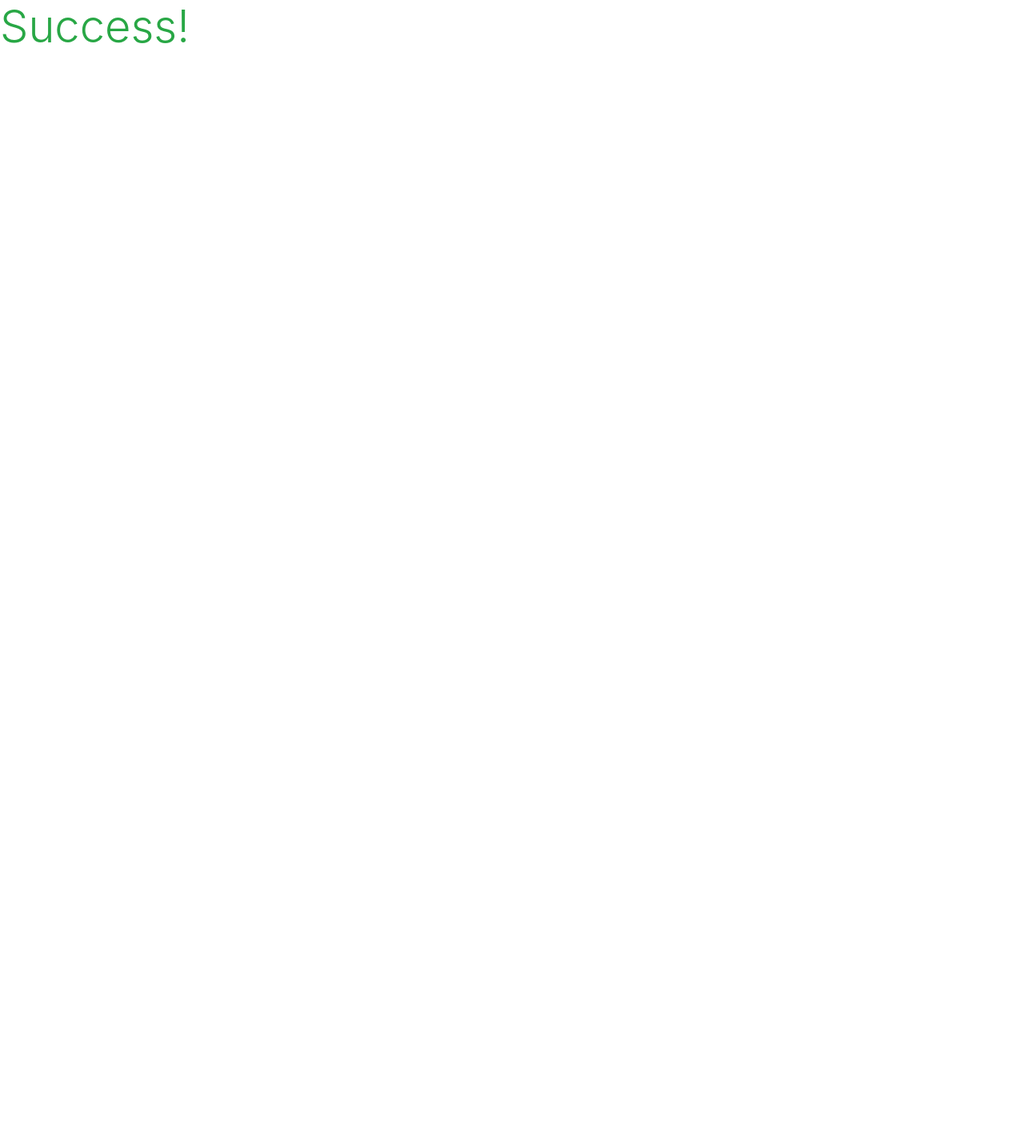
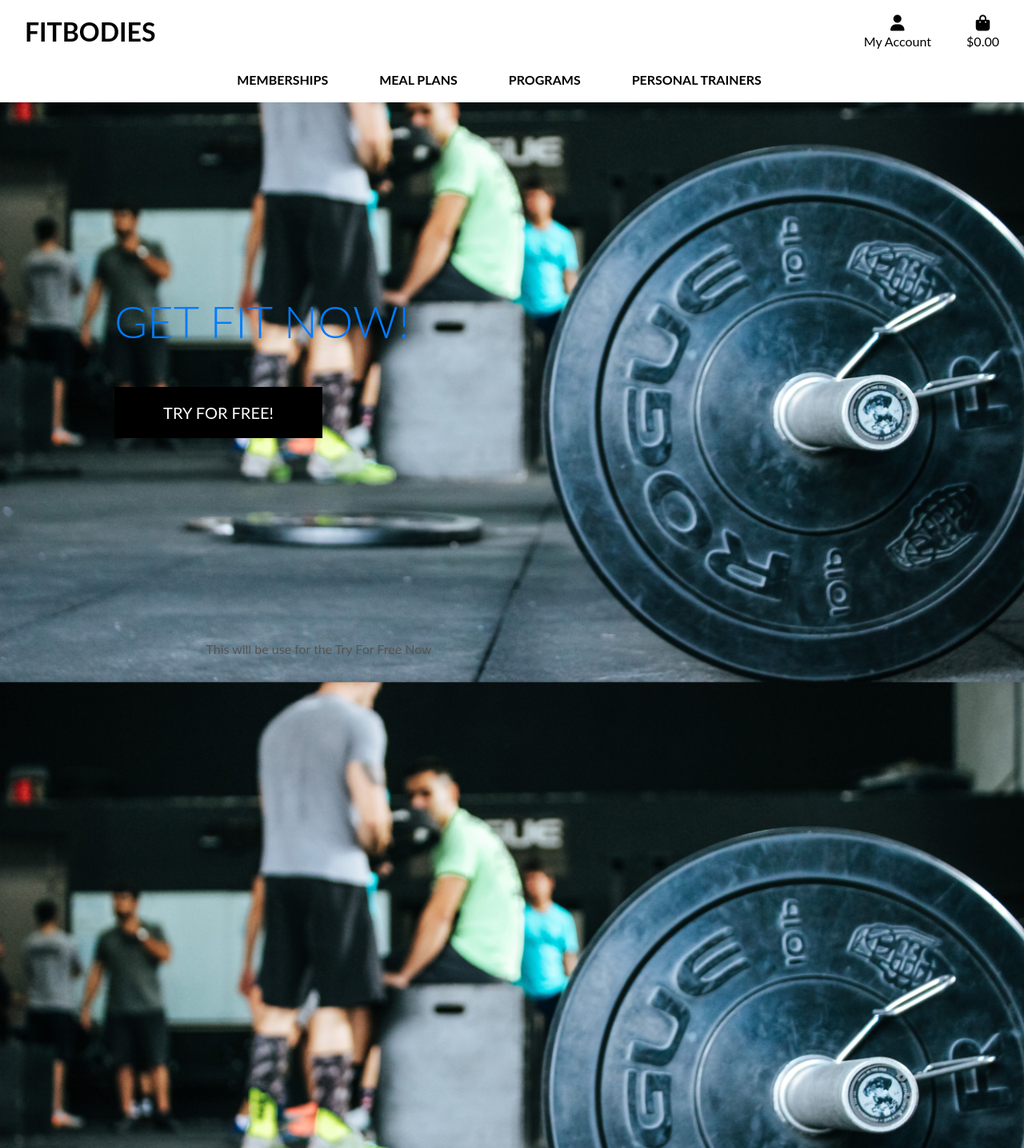
Before and after one commit to rfpotrero/fitbodies, a Django app: page / in a window 1280 px wide. Before the commit the page is almost empty. Shown: the whole page at 80% size. Before the commit the page ends 54 px from the top, so only its background shows below. Run offline with Django 3.2, Linux system fonts and the light colour scheme; some libraries are stand-ins or nearby versions.

Commit message:
style: Add static and media folder for images/css
Adding media, static and inlcudes folders. Styling the Index page, base
and nav bars. #6

```diff
--- a/home/templates/home/index.html
+++ b/home/templates/home/index.html
@@ -1,6 +1,30 @@
 {% extends "base.html" %}
 {% load static %}
 
+{% block page_header %}
+    <div class="container header-container">
+        <div class="row">
+            <div class="col"></div>
+        </div>
+    </div>
+{% endblock %}
+
 {% block content %}
-    <h1 class="display-4 text-success">Success!</h1>
+<div class="container h-100">
+    <div class="row h-100">
+        <div class="col-7 col-md-6 my-auto">
+            <h1 class="display-4 logo-font text-primary">
+                Get Fit now!
+            </h1>
+            <div class="my-5">
+                <h4>
+                    <a href="" class="shop-now-button btn btn-lg rounded-0 text-uppercase py-3">Try for Free!</a>
+                </h4>
+            </div>
+        </div>
+    </div>
+    <div class="container h-100">
+        <p>This will be use for the Try For Free Now</p>
+    </div>
+</div>
 {% endblock %}
--- /dev/null
+++ b/home/templates/includes/main-nav.html
@@ -0,0 +1,24 @@
+<div class="collapse navbar-collapse" id="main-nav">
+    <ul class="navbar-nav w-auto mx-auto">
+        <li class="nav-item">
+            <a class="logo-font font-weight-bold nav-link text-black mr-5" href="#" id="memberships-link" aria-haspopup="true" aria-expanded="false">
+                Memberships
+            </a>
+        </li>
+        <li class="nav-item">
+            <a class="logo-font font-weight-bold nav-link text-black mr-5" href="#" id="mealplans-link" aria-haspopup="true" aria-expanded="false">
+                Meal Plans
+            </a>
+        </li>
+        <li class="nav-item">
+            <a class="logo-font font-weight-bold nav-link text-black mr-5" href="#" id="programs-link" aria-haspopup="true" aria-expanded="false">
+                Programs
+            </a>
+        </li>
+        <li class="nav-item">
+            <a class="logo-font font-weight-bold nav-link text-black mr-5" href="#" id="personaltrainers-link" aria-haspopup="true" aria-expanded="false">
+                Personal Trainers
+            </a>
+        </li>
+    </ul>
+</div>
--- /dev/null
+++ b/home/templates/includes/mobile-top-header.html
@@ -0,0 +1,34 @@
+<li class="list-inline-item dropdown">
+    <a class="text-black nav-link d-block d-lg-none" href="#" id="user-options" data-toggle="dropdown" aria-haspopup="true" aria-expanded="false">
+        <div class="text-center">
+            <div><i class="fas fa-user fa-lg"></i></div>
+            <p class="my-0">My Account</p>
+        </div>
+    </a>
+    <div class="dropdown-menu border-0" aria-labelledby="user-options">
+        {% if request.user.is_authenticated %}
+            {% if request.user.is_superuser %}
+                <a href="{% url 'account_logout' %}" class="dropdown-item">Product Management</a>
+            {% endif %}
+            <a href="{% url 'profile' %}" class="dropdown-item">My Profile</a>
+            <a href="{% url 'account_logout' %}" class="dropdown-item">Logout</a>
+        {% else %}
+            <a href="{% url 'account_signup' %}" class="dropdown-item">Register</a>
+            <a href="{% url 'account_login' %}" class="dropdown-item">Login</a>
+        {% endif %}
+    </div>
+</li>
+<li class="list-inline-item">
+    <a class="{% if grand_total %}text-primary font-weight-bold{% else %}text-black{% endif %} nav-link d-block d-lg-none" href="">
+        <div class="text-center">
+            <div><i class="fas fa-shopping-bag fa-lg"></i></div>
+            <p class="my-0">
+                {% if grand_total %}
+                    ${{ grand_total|floatformat:2 }}
+                {% else %}
+                    $0.00
+                {% endif %}
+            </p>
+        </div>
+    </a>
+</li>
--- /dev/null
+++ b/static/css/base.css
@@ -0,0 +1,81 @@
+html {
+    height: 100%;
+}
+
+body {
+    background: url('/media/homepage_background_cropped.jpg') no-repeat center center fixed;
+    background-size: cover;
+    height: calc(100vh - 164px);
+    color: #555;
+    font-family: 'Lato';
+}
+
+/* from Bulma */
+.icon {
+    align-items: center;
+    display: inline-flex;
+    justify-content: center;
+    height: 1.5rem;
+    width: 1.5rem;
+}
+
+.logo-font {
+    text-transform: uppercase;
+}
+
+.main-logo-link {
+    width: fit-content;
+}
+
+.shop-now-button {
+    background: black;
+    color: white;
+    min-width: 260px;
+}
+
+.btn-black {
+    background: black;
+    color: white;
+}
+
+.shop-now-button:hover,
+.shop-now-button:active,
+.shop-now-button:focus,
+.btn-black:hover,
+.btn-black:active,
+.btn-black:focus {
+    background: #222;
+    color: white;
+}
+
+.text-black {
+    color: #000 !important;
+}
+
+.border-black {
+    border: 1px solid black !important;
+}
+
+/* -------------------------------- Media Queries */
+
+/* Slightly larger container on xl screens */
+@media (min-width: 1200px) {
+  .container {
+    max-width: 80%;
+  }
+}
+
+/* fixed top navbar only on medium and up */
+@media (min-width: 992px) {
+    .fixed-top-desktop-only {
+        position: fixed;
+        top: 0;
+        right: 0;
+        left: 0;
+        z-index: 1030;
+    }
+
+    .header-container {
+        padding-top: 164px;
+    }
+}
--- a/templates/base.html
+++ b/templates/base.html
@@ -15,12 +15,14 @@
 
     {% block corecss %}
         <link rel="stylesheet" href="https://stackpath.bootstrapcdn.com/bootstrap/4.4.1/css/bootstrap.min.css" integrity="sha384-Vkoo8x4CGsO3+Hhxv8T/Q5PaXtkKtu6ug5TOeNV6gBiFeWPGFN9MuhOf23Q9Ifjh" crossorigin="anonymous">
+        <link rel="stylesheet" href="{% static 'css/base.css' %}">
     {% endblock %}
 
     {% block extra_css %}
     {% endblock %}
 
     {% block corejs %}
+        <script src="https://kit.fontawesome.com/b51a935537.js" crossorigin="anonymous"></script>
         <script src="https://code.jquery.com/jquery-3.4.1.slim.min.js" integrity="sha384-J6qa4849blE2+poT4WnyKhv5vZF5SrPo0iEjwBvKU7imGFAV0wwj1yYfoRSJoZ+n" crossorigin="anonymous"></script>
         <script src="https://cdn.jsdelivr.net/npm/popper.js@1.16.0/dist/umd/popper.min.js" integrity="sha384-Q6E9RHvbIyZFJoft+2mJbHaEWldlvI9IOYy5n3zV9zzTtmI3UksdQRVvoxMfooAo" crossorigin="anonymous"></script>
         <script src="https://stackpath.bootstrapcdn.com/bootstrap/4.4.1/js/bootstrap.min.js" integrity="sha384-wfSDF2E50Y2D1uUdj0O3uMBJnjuUD4Ih7YwaYd1iqfktj0Uod8GCExl3Og8ifwB6" crossorigin="anonymous"></script>
@@ -32,7 +34,62 @@
     <title>FitBodies {% block extra_title %}{% endblock %}</title>
   </head>
   <body>
-    <header class="container-fluid fixed-top"></header>
+    <header class="container-fluid fixed-top">
+      <div id="topnav" class="row bg-white pt-lg-2 d-none d-lg-flex justify-content-between">
+          <div class="col-12 col-lg-4 my-auto py-1 py-lg-0 text-center text-lg-left">
+              <a href="{% url 'home' %}" class="nav-link main-logo-link">
+                  <h2 class="logo-font text-black my-0"><strong>FitBodies</strong></h2>
+              </a>
+          </div>
+          <div class="col-12 col-lg-4 my-auto py-1 py-lg-0">
+              <ul class="list-inline list-unstyled text-center text-lg-right my-0">
+                  <li class="list-inline-item dropdown">
+                      <a class="text-black nav-link" href="#" id="user-options" data-toggle="dropdown" aria-haspopup="true" aria-expanded="false">
+                          <div class="text-center">
+                              <div><i class="fas fa-user fa-lg"></i></div>
+                              <p class="my-0">My Account</p>
+                          </div>
+                      </a>
+                      <div class="dropdown-menu border-0" aria-labelledby="user-options">
+                          {% if request.user.is_authenticated %}
+                              {% if request.user.is_superuser %}
+                                  <a href="" class="dropdown-item">Product Management</a>
+                              {% endif %}
+                              <a href="" class="dropdown-item">My Profile</a>
+                              <a href="{% url 'account_logout' %}" class="dropdown-item">Logout</a>
+                          {% else %}
+                              <a href="{% url 'account_signup' %}" class="dropdown-item">Register</a>
+                              <a href="{% url 'account_login' %}" class="dropdown-item">Login</a>
+                          {% endif %}
+                      </div>
+                  </li>
+                  <li class="list-inline-item">
+                      <a class="{% if grand_total %}text-info font-weight-bold{% else %}text-black{% endif %} nav-link" href="">
+                          <div class="text-center">
+                              <div><i class="fas fa-shopping-bag fa-lg"></i></div>
+                              <p class="my-0">
+                                  {% if grand_total %}
+                                      ${{ grand_total|floatformat:2 }}
+                                  {% else %}
+                                      $0.00
+                                  {% endif %}
+                              </p>
+                          </div>
+                      </a>
+                  </li>
+              </ul>
+          </div>
+      </div>
+      <div class="row bg-white">
+        <nav class="navbar navbar-expand-lg navbar-light w-100">
+            <button class="navbar-toggler" type="button" data-toggle="collapse" data-target="#main-nav" aria-controls="main-nav" aria-expanded="false" aria-label="Toggle navigation">
+                <span class="navbar-toggler-icon"></span>
+            </button>
+            {% include 'includes/mobile-top-header.html' %}
+            {% include 'includes/main-nav.html' %}
+        </nav>
+      </div>
+    </header>
 
     {% if messages %}
         <div class="message-container"></div>
```
Also changed, not shown: media/homepage_background_cropped.jpg (added).
